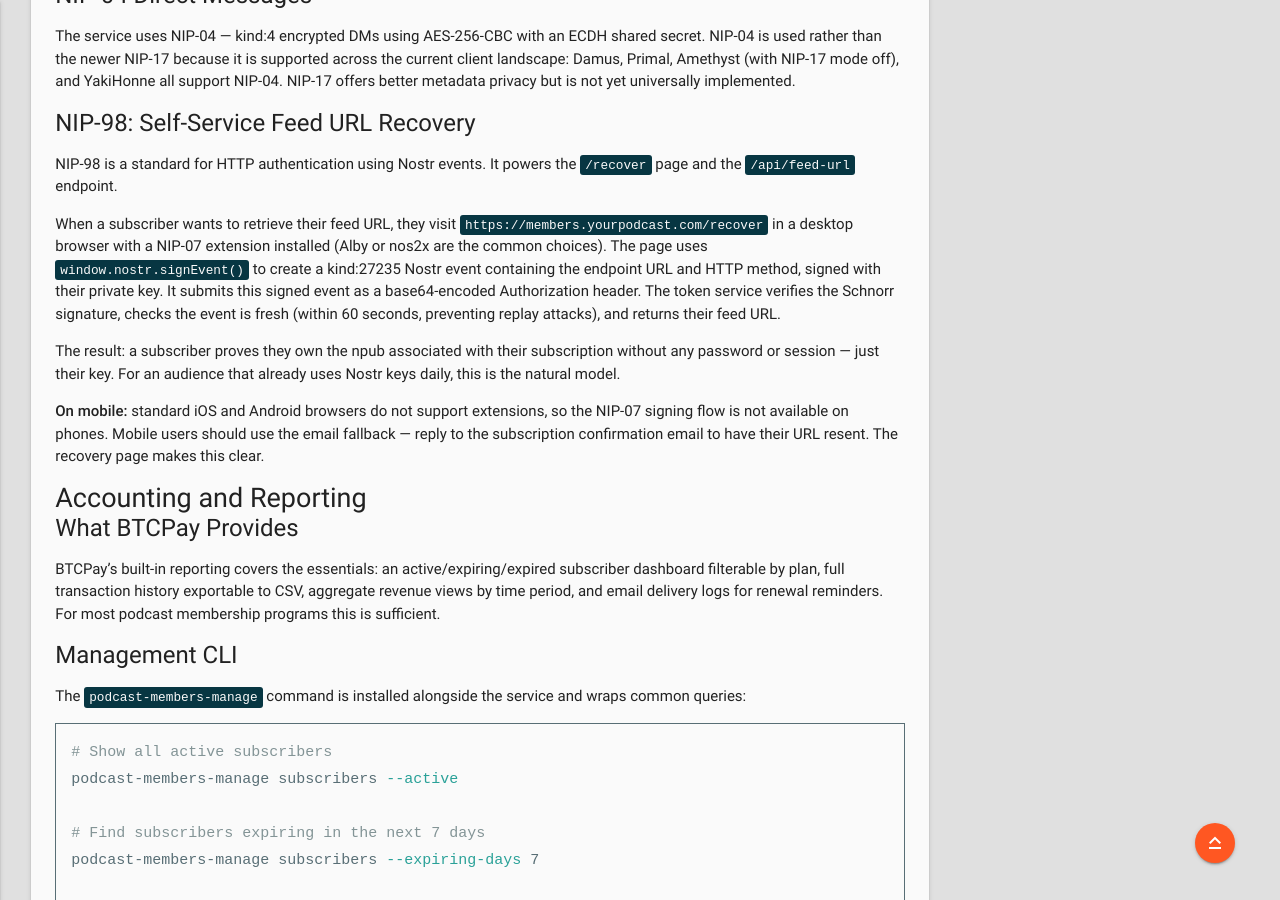
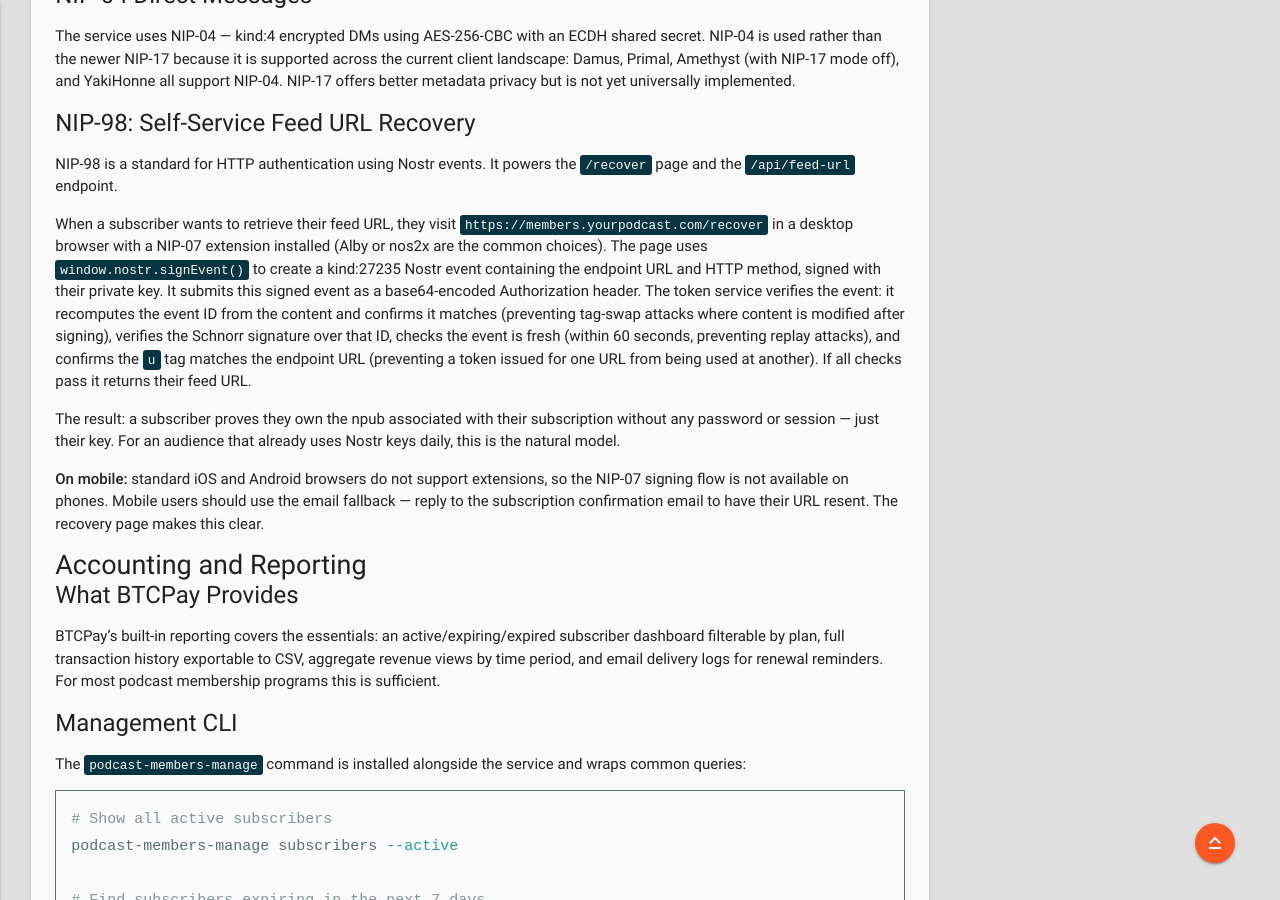
Before and after one commit to genebean/jekyll-beanbag, a Jekyll site: the page built from _posts/2026-05-04-podcast-members-feed.md, in a window 1280 px wide and 900 px high, scrolled down 13420 px. Built offline with Jekyll 4.4.1, drawn with Linux system fonts in a browser that asks for light colours; nearby versions of some CDN libraries; comment, search, counter and statistics services are not loaded; some of the changed text lies outside the part shown.

Commit message:
fix: update NIP-98 verification description to reflect current implementation
The token service now also verifies the event ID matches the content hash
(preventing tag-swap attacks) and that the u tag matches the endpoint URL
(preventing cross-endpoint token reuse). Updated the prose to accurately
describe all four checks.

Co-Authored-By: Claude Sonnet 4.6 <noreply@anthropic.com>

```diff
--- a/_posts/2026-05-04-podcast-members-feed.md
+++ b/_posts/2026-05-04-podcast-members-feed.md
@@ -522,7 +522,7 @@ The service uses NIP-04 — kind:4 encrypted DMs using AES-256-CBC with an ECDH
 
 NIP-98 is a standard for HTTP authentication using Nostr events. It powers the `/recover` page and the `/api/feed-url` endpoint.
 
-When a subscriber wants to retrieve their feed URL, they visit `https://members.yourpodcast.com/recover` in a desktop browser with a NIP-07 extension installed (Alby or nos2x are the common choices). The page uses `window.nostr.signEvent()` to create a kind:27235 Nostr event containing the endpoint URL and HTTP method, signed with their private key. It submits this signed event as a base64-encoded Authorization header. The token service verifies the Schnorr signature, checks the event is fresh (within 60 seconds, preventing replay attacks), and returns their feed URL.
+When a subscriber wants to retrieve their feed URL, they visit `https://members.yourpodcast.com/recover` in a desktop browser with a NIP-07 extension installed (Alby or nos2x are the common choices). The page uses `window.nostr.signEvent()` to create a kind:27235 Nostr event containing the endpoint URL and HTTP method, signed with their private key. It submits this signed event as a base64-encoded Authorization header. The token service verifies the event: it recomputes the event ID from the content and confirms it matches (preventing tag-swap attacks where content is modified after signing), verifies the Schnorr signature over that ID, checks the event is fresh (within 60 seconds, preventing replay attacks), and confirms the `u` tag matches the endpoint URL (preventing a token issued for one URL from being used at another). If all checks pass it returns their feed URL.
 
 The result: a subscriber proves they own the npub associated with their subscription without any password or session — just their key. For an audience that already uses Nostr keys daily, this is the natural model.
 
```
